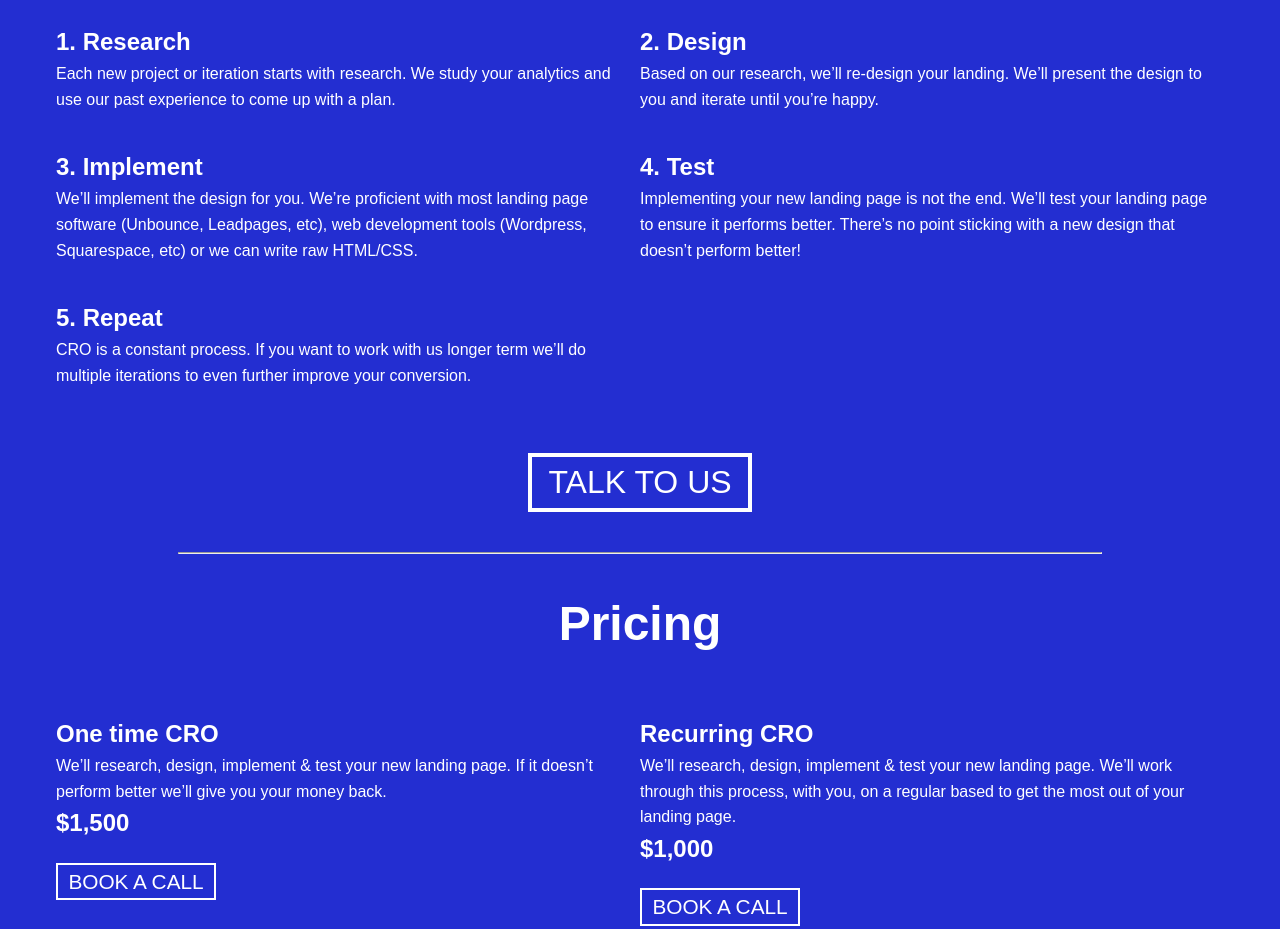
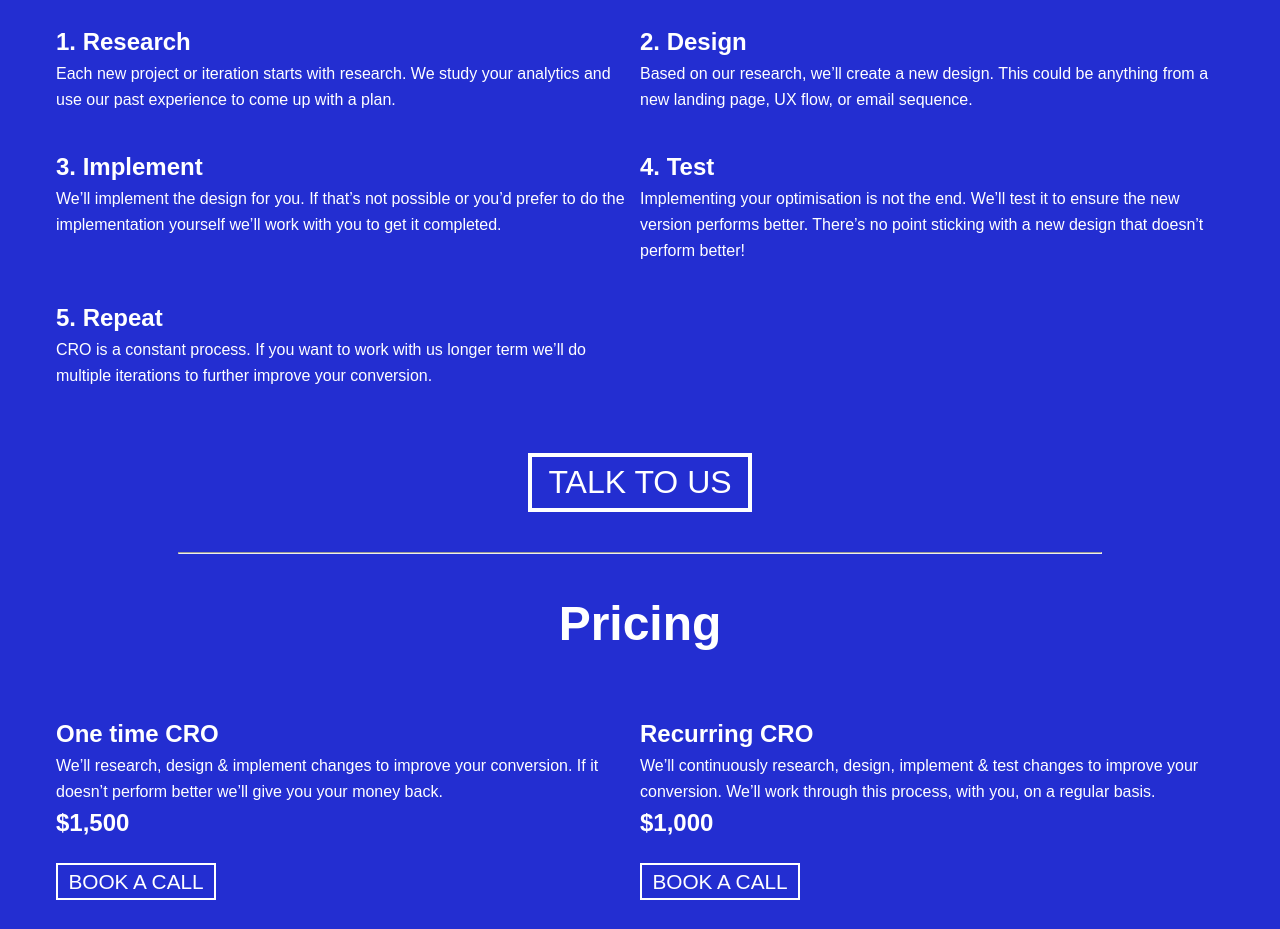
Before and after one commit to growthflick/growthflick.github.io, a plain HTML site: page index.html in a window 1280 px wide. Shown: the part 503-1432 px from the top of the page. Drawn offline with Linux system fonts and the light colour scheme.

Commit message:
refine copy

```diff
--- a/index.html
+++ b/index.html
@@ -24,7 +24,7 @@
 
     <main>
         <h1 class="hero_title">Increase your conversion</h1>
-        <p class="hero_subtitle">We are B2B landing page specialists. We help grow your business by optimising your landing page conversion.</p>
+        <p class="hero_subtitle">We are B2B CRO specialists. We help grow your business by optimising your conversion.</p>
 
         <hr />
 
@@ -39,22 +39,22 @@
 
             <div class="service_item">
                 <h2 class="service_item_header">2. Design</h2>
-                <p class="service_item_body">Based on our research, we’ll re-design your landing. We’ll present the design to you and iterate until you’re happy.</p>
+                <p class="service_item_body">Based on our research, we’ll create a new design. This could be anything from a new landing page, UX flow, or email sequence.</p>
             </div>
 
             <div class="service_item">
                 <h2 class="service_item_header">3. Implement</h2>
-                <p class="service_item_body">We’ll implement the design for you. We’re proficient with most landing page software (Unbounce, Leadpages, etc), web development tools (Wordpress, Squarespace, etc) or we can write raw HTML/CSS.</p>
+                <p class="service_item_body">We’ll implement the design for you. If that’s not possible or you’d prefer to do the implementation yourself we’ll work with you to get it completed.</p>
             </div>
 
             <div class="service_item">
                 <h2 class="service_item_header">4. Test</h2>
-                <p class="service_item_body">Implementing your new landing page is not the end. We’ll test your landing page to ensure it performs better. There’s no point sticking with a new design that doesn’t perform better!</p>
+                <p class="service_item_body">Implementing your optimisation is not the end. We’ll test it to ensure the new version performs better. There’s no point sticking with a new design that doesn’t perform better!</p>
             </div>
 
             <div class="service_item">
                 <h2 class="service_item_header">5. Repeat</h2>
-                <p class="service_item_body">CRO is a constant process. If you want to work with us longer term we’ll do multiple iterations to even further improve your conversion.</p>
+                <p class="service_item_body">CRO is a constant process. If you want to work with us longer term we’ll do multiple iterations to further improve your conversion.</p>
             </div>
         </div>
 
@@ -70,7 +70,7 @@
         <div class="pricing">
             <div class="pricing_item">
                 <h2 class="pricing_item_header">One time CRO</h2>
-                <p class="pricing_item_body">We’ll research, design, implement & test your new landing page. If it doesn’t perform better we’ll give you your money back.</p>
+                <p class="pricing_item_body">We’ll research, design & implement changes to improve your conversion. If it doesn’t perform better we’ll give you your money back.</p>
                 <h2 class="pricing_item_price">$1,500</h2>
                 <div class="pricing_btn-primary-container">
                     <a href="https://calendly.com/growthflick/30min" class="btn pricing_btn-primary">Book a call</a>
@@ -79,7 +79,7 @@
 
             <div class="pricing_item">
                 <h2 class="pricing_item_header">Recurring CRO</h2>
-                <p class="pricing_item_body">We’ll research, design, implement & test your new landing page. We’ll work through this process, with you, on a regular based to get the most out of your landing page.</p>
+                <p class="pricing_item_body">We’ll continuously research, design, implement & test changes to improve your conversion. We’ll work through this process, with you, on a regular basis.</p>
                 <h2 class="pricing_item_price">$1,000</h2>
                 <div class="pricing_btn-primary-container">
                     <a href="https://calendly.com/growthflick/30min" class="btn pricing_btn-primary">Book a call</a>
```
